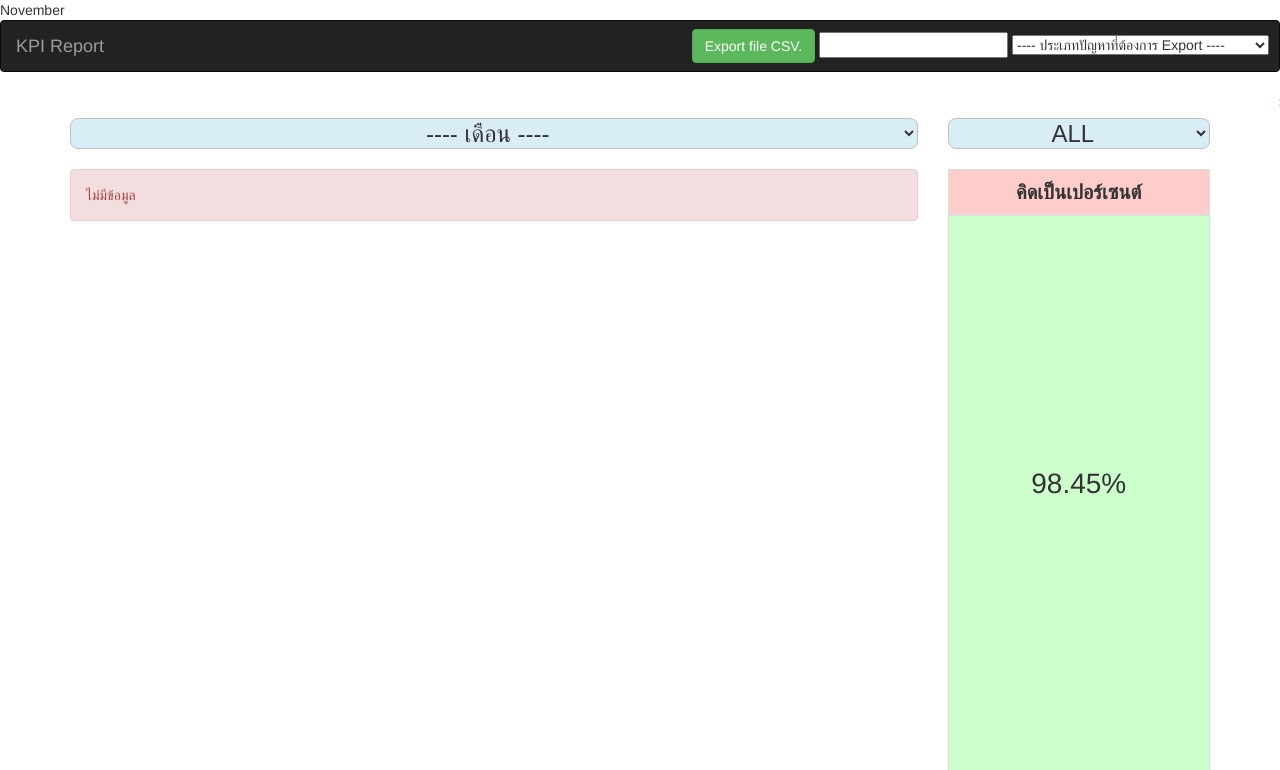
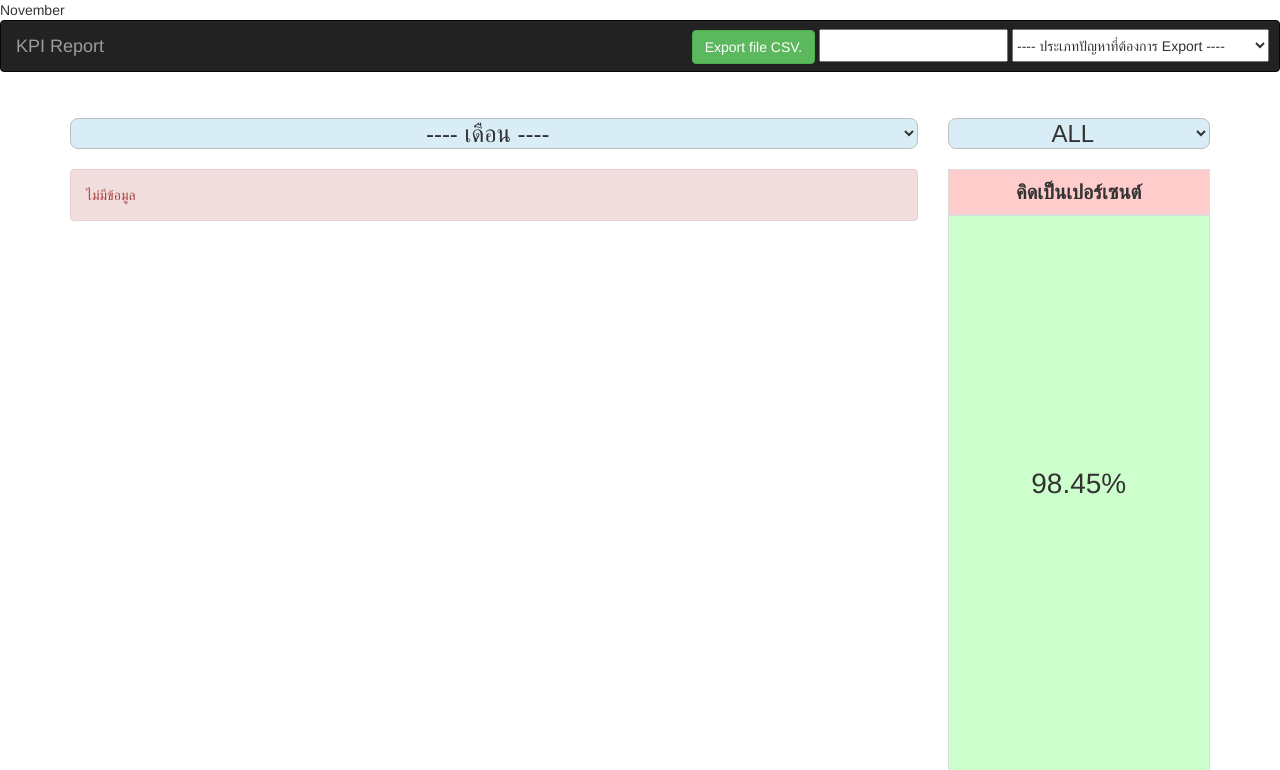
Before and after one commit to Phumipat-thi/KPI_Report, a PHP site: page / in a window 1280 px wide. Shown: the top 770 px of the page. Run offline with PHP 8.4, Linux system fonts and the light colour scheme; data that the repository does not hold is empty; some libraries are stand-ins or nearby versions; some web fonts are replaced.

Commit message:
fixboxdate

```diff
--- a/systemKPI/index.php
+++ b/systemKPI/index.php
@@ -54,10 +54,15 @@ $count = mysqli_num_rows($result);
           <a class="navbar-brand" href="#">KPI Report</a>
           <form align="left" action="#" method="post"
             style="display: inline-block; position: absolute; right: 0px; margin-top: 8px; margin-right: 10px;">
+
             <input align="center" class="btn btn-success" type="submit" value="Export file CSV." name="ext_report_it"
-              name="ext_report_it">
-            <input type="text" id="daterange" name="daterange" value="">
-            <select name="rp_type_problem" id="rp_type_problem">
+              name="ext_report_it" >
+
+
+            <input type="text" id="daterange" name="daterange" value="" style="height: 33px;" width="80px"; >
+
+            <select name="rp_type_problem" id="rp_type_problem" style="height: 33px;" width="80px"; >
+
               <option value selected> ---- ประเภทปัญหาที่ต้องการ Export ----</option>
               <option value="1">Computer&Notebook ใช้งานไม่ได้</option>
               <option value="2">E-mail ใช้งานไม่ได้</option>
```
